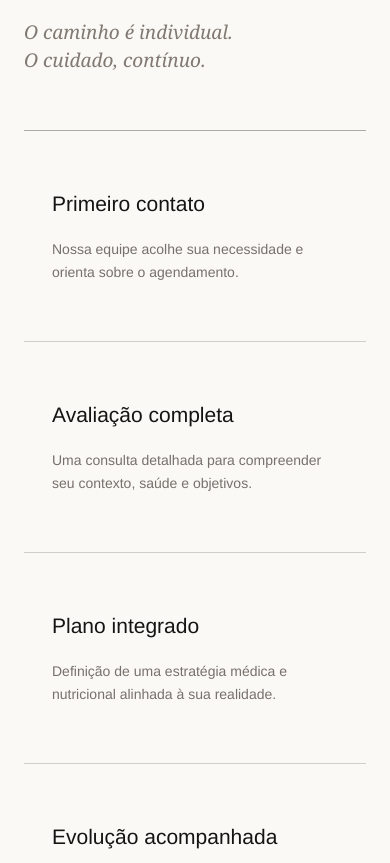
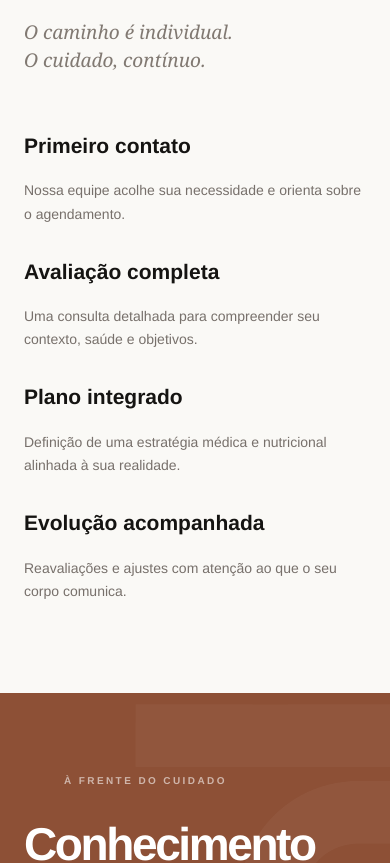
Before and after one commit to FelipeZdog/nucleotc, a Next.js app: page / in a window 390 px wide. Shown: the part 4220-5083 px from the top of the page. Built offline with nearby package versions, Linux system fonts and the light colour scheme.

Commit message:
Simplifica layout da jornada

```diff
--- a/app/globals.css
+++ b/app/globals.css
@@ -99,9 +99,9 @@ h2 em { color: var(--terracotta); }
 .journey-title { display: flex; align-items: end; justify-content: space-between; gap: 40px; margin-bottom: 80px; }
 .journey-title h2 { font-size: clamp(46px, 4.8vw, 72px); }
 .journey-title > p { max-width: 220px; color: #817972; font: italic 19px/1.5 Georgia, serif; }
-.steps { position: relative; display: grid; grid-template-columns: repeat(4, 1fr); gap: 1px; background: var(--line); border-top: 1px solid var(--line); border-bottom: 1px solid var(--line); }
-.step { display: flex; min-height: 260px; flex-direction: column; justify-content: center; padding: 36px 28px; background: var(--paper); }
-.step h3 { margin: 0 0 18px; font-size: 21px; }
+.steps { position: relative; display: grid; grid-template-columns: repeat(4, 1fr); gap: clamp(32px, 4vw, 72px); }
+.step { display: flex; min-height: 250px; flex-direction: column; justify-content: center; padding: 36px 0; }
+.step h3 { margin: 0 0 18px; font-size: 21px; font-weight: 700; }
 .step p { margin: 0; color: #77706b; font-size: 14px; line-height: 1.65; }
 
 .section-terracotta { max-width: none; background: var(--terracotta); color: white; }
@@ -222,8 +222,8 @@ footer { padding: 70px clamp(24px, 6vw, 92px) 25px; color: white; background: va
   .experience-copy { padding: 75px 24px; }
   .journey-title { display: block; margin-bottom: 55px; }
   .journey-title > p { margin-top: 25px; }
-  .steps { grid-template-columns: 1fr; }
-  .step { min-height: 210px; }
+  .steps { grid-template-columns: 1fr; gap: 30px; }
+  .step { min-height: 0; padding: 0; }
   .team { grid-template-columns: 1fr; gap: 52px; padding-top: 80px; padding-bottom: 80px; }
   .team::before { left: auto; right: -120px; top: 180px; width: 390px; opacity: .04; }
   .details { gap: 55px; }
```
